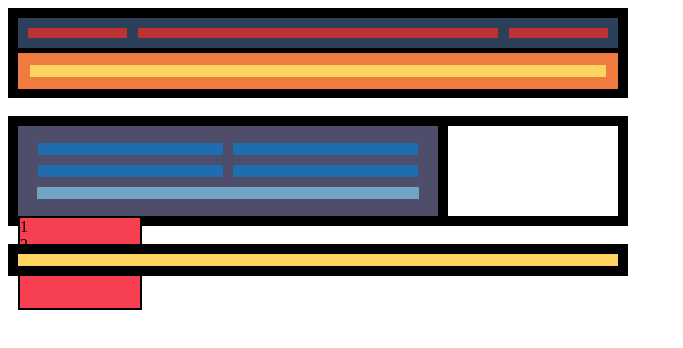
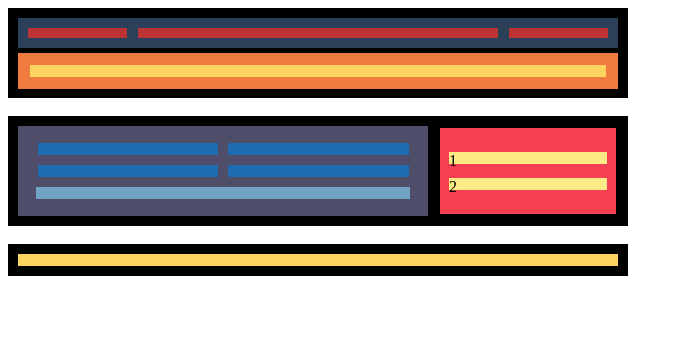
Before and after one commit to Edi10-developer/Flex-Layout-Exercises---IT-Academy, a plain HTML site: page index.html in a window 1280 px wide. Shown: the whole page, without its empty margins (0-683 px from the left). Drawn offline with Linux system fonts and the light colour scheme.

Commit message:
changes on desktop view

```diff
--- a/styles/style.desktop.css
+++ b/styles/style.desktop.css
@@ -59,7 +59,7 @@ SECOND CONTAINER
 ****************/
 #secondContainer{
     height: 90px;
-
+    display: flex;
 }
 .purple{
     background-color: #4E4E6A;
@@ -86,13 +86,25 @@ SECOND CONTAINER
     width: 91%;
 }
 .light-red{
+    display: flex;
+    flex-direction: column;
+    justify-content: space-around;
+    align-items: center;
+    align-content:  baseline;
     background-color: #F73F52;
-    height: 100%;
-    width: 20%;
+    width: 30%;
     border: 2px solid black;
 }
+/********************************** keep worging on these section ****************************** */
+
 .light-red-items{
-    background-color: #F73F52;
+    background-color: #FEEA85;
+    height: 12px;
+    width: 90%;
+}
+
+.light-red-items:nth-child(2){
+    margin-top: -20%;
 }
 /****************
 THIRD CONTAINER
```
